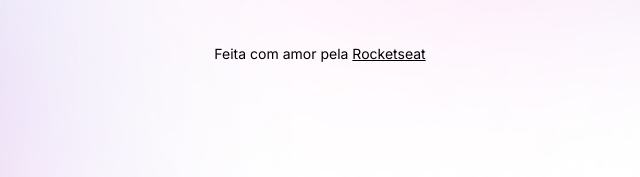
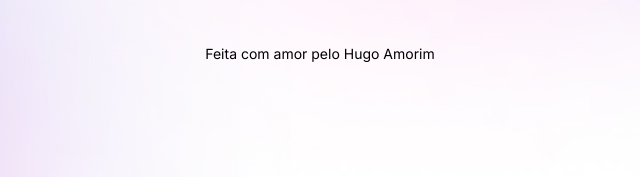
Before and after one commit to HugoAmorim/Aulas, a plain HTML site: page index.html in a window 1280 px wide. Shown: the part 676-853 px from the top of the page, 320-960 px from the left. Drawn offline with nearby package versions, Linux system fonts and the light colour scheme.

Commit message:
arrumado

```diff
--- a/index.html
+++ b/index.html
@@ -59,9 +59,7 @@
           <ion-icon name="logo-linkedin"></ion-icon>
         </a>
       </div>
-      <footer>
-        Feita com amor pela <a href="https://rocketseat.com.br/">Rocketseat</a>
-      </footer>
+      <footer>Feita com amor pelo <a>Hugo Amorim</a></footer>
     </div>
     <script
       type="module"
```
